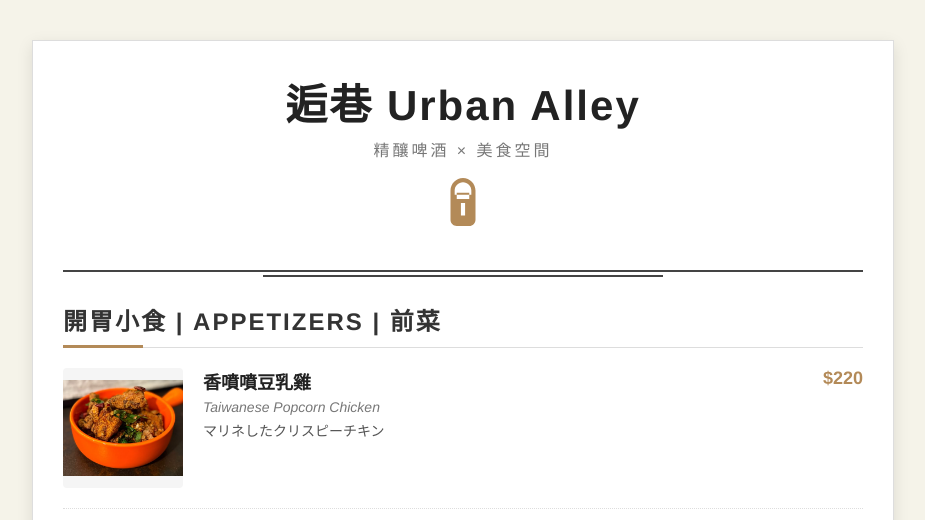
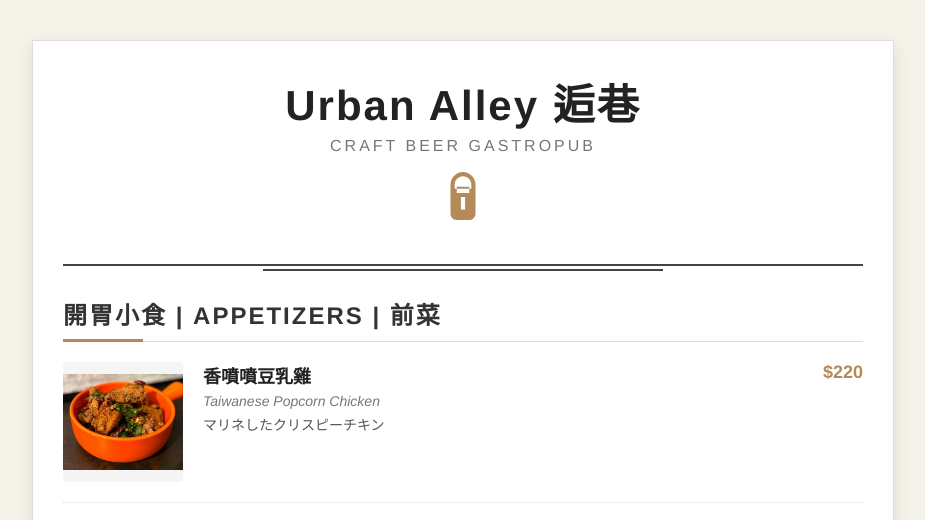
Before and after one commit to UrbanAlley/Menu, a plain HTML site: page index.html in a window 1280 px wide. Shown: the top 520 px of the page, without its empty margins (177-1102 px from the left). Drawn offline with Linux system fonts and the light colour scheme.

Commit message:
Update index.html

```diff
--- a/index.html
+++ b/index.html
@@ -306,8 +306,8 @@
     </div>
 
     <div class="menu-header">
-      <h1 class="menu-title">逅巷 Urban Alley</h1>
-      <p class="menu-subtitle">精釀啤酒 × 美食空間</p>
+      <h1 class="menu-title">Urban Alley 逅巷</h1>
+      <p class="menu-subtitle">Craft Beer Gastropub</p>
       <div class="craft-beer-icon">
         <svg xmlns="http://www.w3.org/2000/svg" viewBox="0 0 24 24">
           <path d="M11 13h2v6h-2v-6zM9 8h6v3h-6v-3zM12 1c-3.3 0-6 2.7-6 6v14c0 1.6 1.3 3 3 3h6c1.6 0 3-1.3 3-3v-14c0-3.3-2.7-6-6-6zM12 3c2.2 0 4 1.8 4 4v2h-8v-2c0-2.2 1.8-4 4-4z"/>
```
